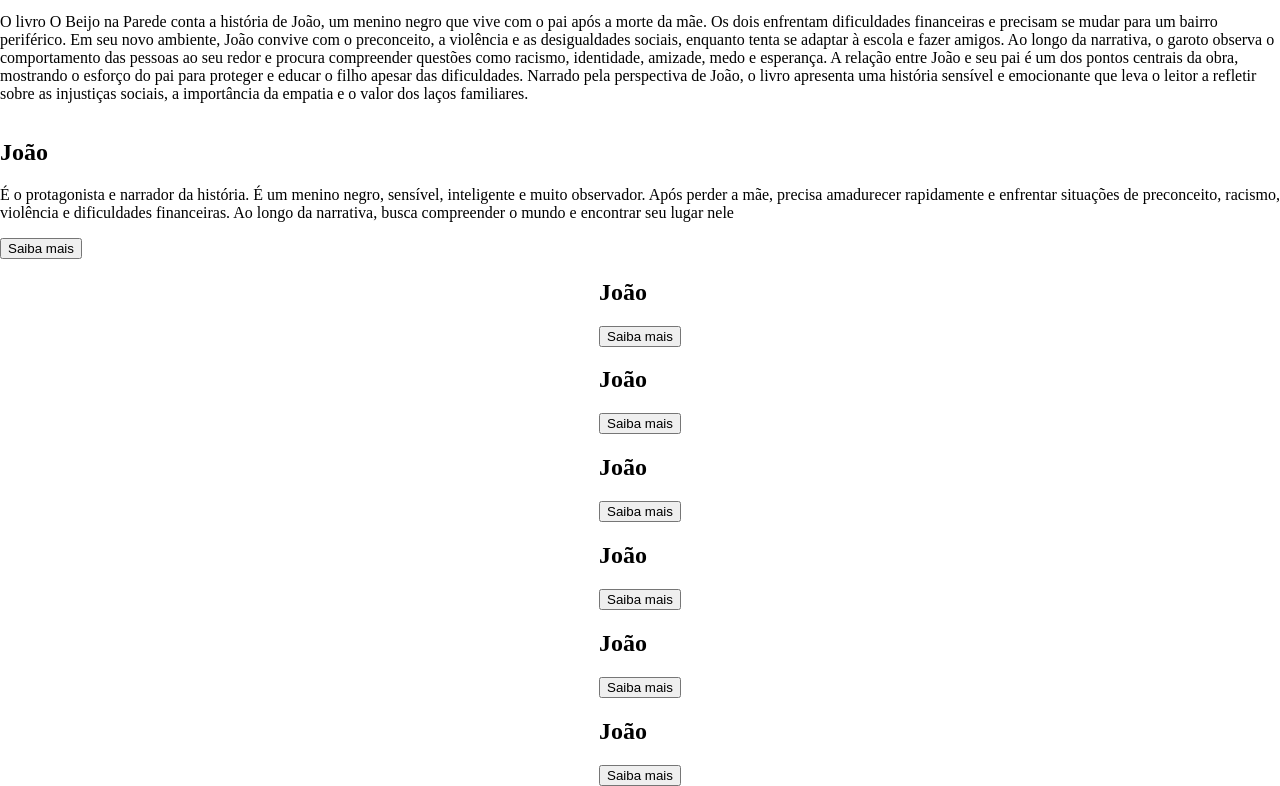
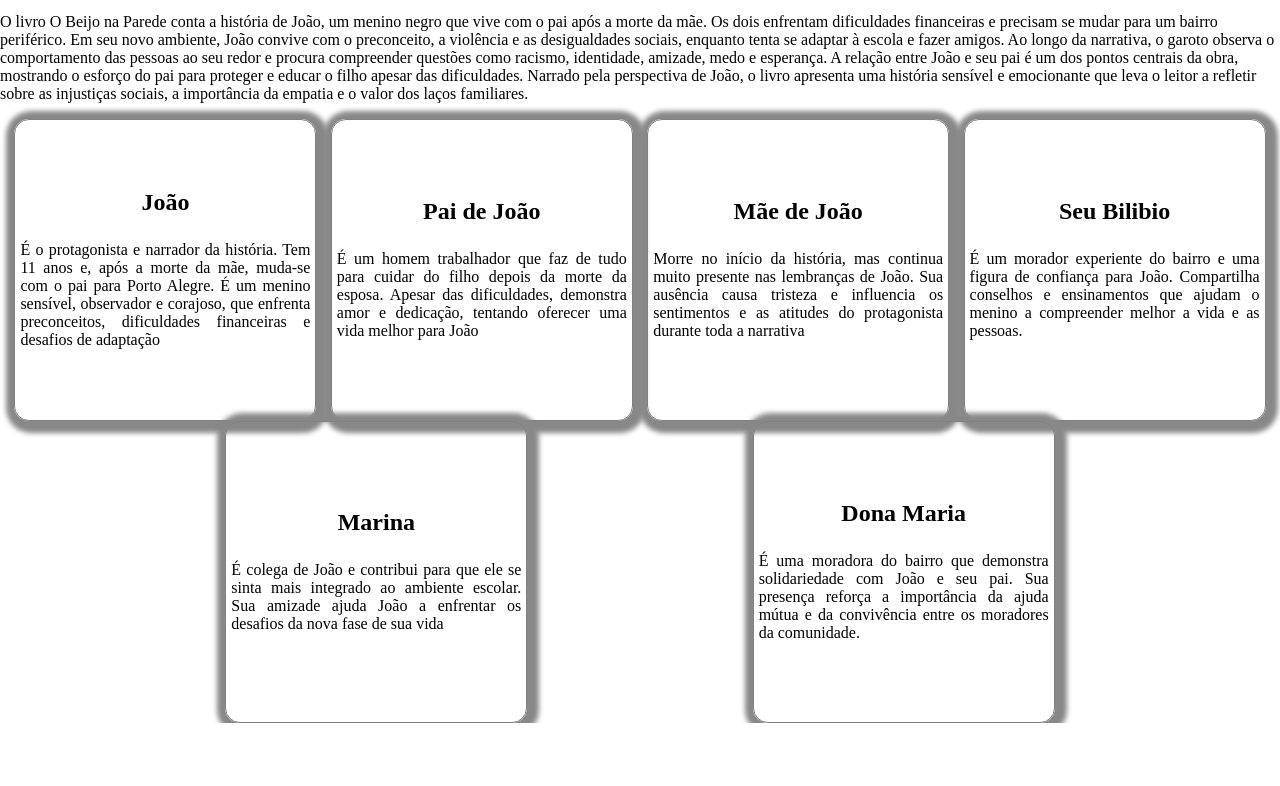
Before and after one commit to giovanamartins18/livro1, a plain HTML site: page index.html in a window 1280 px wide. Shown: the part 393-1179 px from the top of the page. After the commit the page ends 1116 px from the top, so only its background shows below. Drawn offline with Linux system fonts and the light colour scheme.

Commit message:
ddddddddddddd

```diff
--- a/index.html
+++ b/index.html
@@ -1,5 +1,5 @@
 <!DOCTYPE html>
-<html lang="en">
+<html lang="pt-BR">
 <head>
     <meta charset="UTF-8">
     <meta name="viewport" content="width=device-width, initial-scale=1.0">
@@ -16,61 +16,51 @@ Ao longo da narrativa, o garoto observa o comportamento das pessoas ao seu redor
 
 Narrado pela perspectiva de João, o livro apresenta uma história sensível e emocionante que leva o leitor a refletir sobre as injustiças sociais, a importância da empatia e o valor dos laços familiares.</p>
 </div>
- </div>
-        <div class="caixote">
-        <div class="item">
-            <h2>João</h2>
-            <p>É o protagonista e narrador da história. É um menino negro, sensível, inteligente e muito observador. Após perder a mãe, precisa amadurecer rapidamente e enfrentar situações de preconceito, racismo, violência e dificuldades financeiras. Ao longo da narrativa, busca compreender o mundo e encontrar seu lugar nele</p>
-            <button id="botao2">Saiba mais</button>
-        </div>
+
+<div class="caixa">
+    <div class="caixote">
+<div class="item">
+    <h2>João</h2>
+    <p>É o protagonista e narrador da história. Tem 11 anos e, após a morte da mãe, muda-se com o pai para Porto Alegre. É um menino sensível, observador e corajoso, que enfrenta preconceitos, dificuldades financeiras e desafios de adaptação</p>
 </div>
- </div>
-        <div class="caixote">
-        <div class="item">
-            <h2>João</h2>
-            <p></p>
-            <button id="botao2">Saiba mais</button>
-        </div>
 </div>
- </div>
-        <div class="caixote">
-        <div class="item">
-            <h2>João</h2>
-            <p></p>
-            <button id="botao2">Saiba mais</button>
-        </div>
+
+    <div class="caixote">
+<div class="item">
+    <h2>Pai de João</h2>
+    <p>É um homem trabalhador que faz de tudo para cuidar do filho depois da morte da esposa. Apesar das dificuldades, demonstra amor e dedicação, tentando oferecer uma vida melhor para João</p>
 </div>
- </div>
-        <div class="caixote">
-        <div class="item">
-            <h2>João</h2>
-            <p></p>
-            <button id="botao2">Saiba mais</button>
-        </div>
 </div>
- </div>
-        <div class="caixote">
-        <div class="item">
-            <h2>João</h2>
-            <p></p>
-            <button id="botao2">Saiba mais</button>
-        </div>
+
+    <div class="caixote">
+<div class="item">
+    <h2>Mãe de João</h2>
+    <p>Morre no início da história, mas continua muito presente nas lembranças de João. Sua ausência causa tristeza e influencia os sentimentos e as atitudes do protagonista durante toda a narrativa</p>
 </div>
- </div>
-        <div class="caixote">
-        <div class="item">
-            <h2>João</h2>
-            <p></p>
-            <button id="botao2">Saiba mais</button>
-        </div>
 </div>
- </div>
-        <div class="caixote">
-        <div class="item">
-            <h2>João</h2>
-            <p></p>
-            <button id="botao2">Saiba mais</button>
-        </div>
+    <div class="caixote">
+<div class="item">
+    <h2>Seu Bilibio</h2>
+    <p>É um morador experiente do bairro e uma figura de confiança para João. Compartilha conselhos e ensinamentos que ajudam o menino a compreender melhor a vida e as pessoas.</p>
+</div>
+</div>
+
+<div class="caixote">
+<div class="item">
+    <h2>Marina</h2>
+    <p>É colega de João e contribui para que ele se sinta mais integrado ao ambiente escolar. Sua amizade ajuda João a enfrentar os desafios da nova fase de sua vida</p>
+</div>
+</div>
+
+<div class="caixote">
+<div class="item">
+    <h2>Dona Maria</h2>
+    <p>É uma moradora do bairro que demonstra solidariedade com João e seu pai. Sua presença reforça a importância da ajuda mútua e da convivência entre os moradores da comunidade.</p>
+</div>
+</div>
+</div>
+
+
 
 
 </body>
--- a/style.css
+++ b/style.css
@@ -15,3 +15,45 @@ img {
     border: 5px solid #000000;
     border-radius: 8px;
 }
+.caixa{
+    width: 100%;
+    display: flex;
+    justify-content: space-evenly;
+    align-items: space-evenly;
+    flex-direction: row;
+    flex-wrap:wrap;
+}
+
+.caixote{
+    width: 300px;
+    height: 300px;
+    display: flex;
+    justify-content: center;
+    align-items: center;
+    border: 1px solid gray;
+    border-radius: 15px;
+    box-shadow: 2px 2px 5px 10px #888888;
+
+}
+
+.caixote img{
+    width: 100%;
+    border-radius: 15px;
+}
+
+.item h2{
+    display: flex;
+    justify-content: center;
+    align-items: center;
+}
+
+.item p{
+    padding: 5px;
+    text-align: justify;
+}
+
+button{
+    padding: 10px;
+    border-radius: 15px;
+    background-color:dodgerblue;
+}
```
